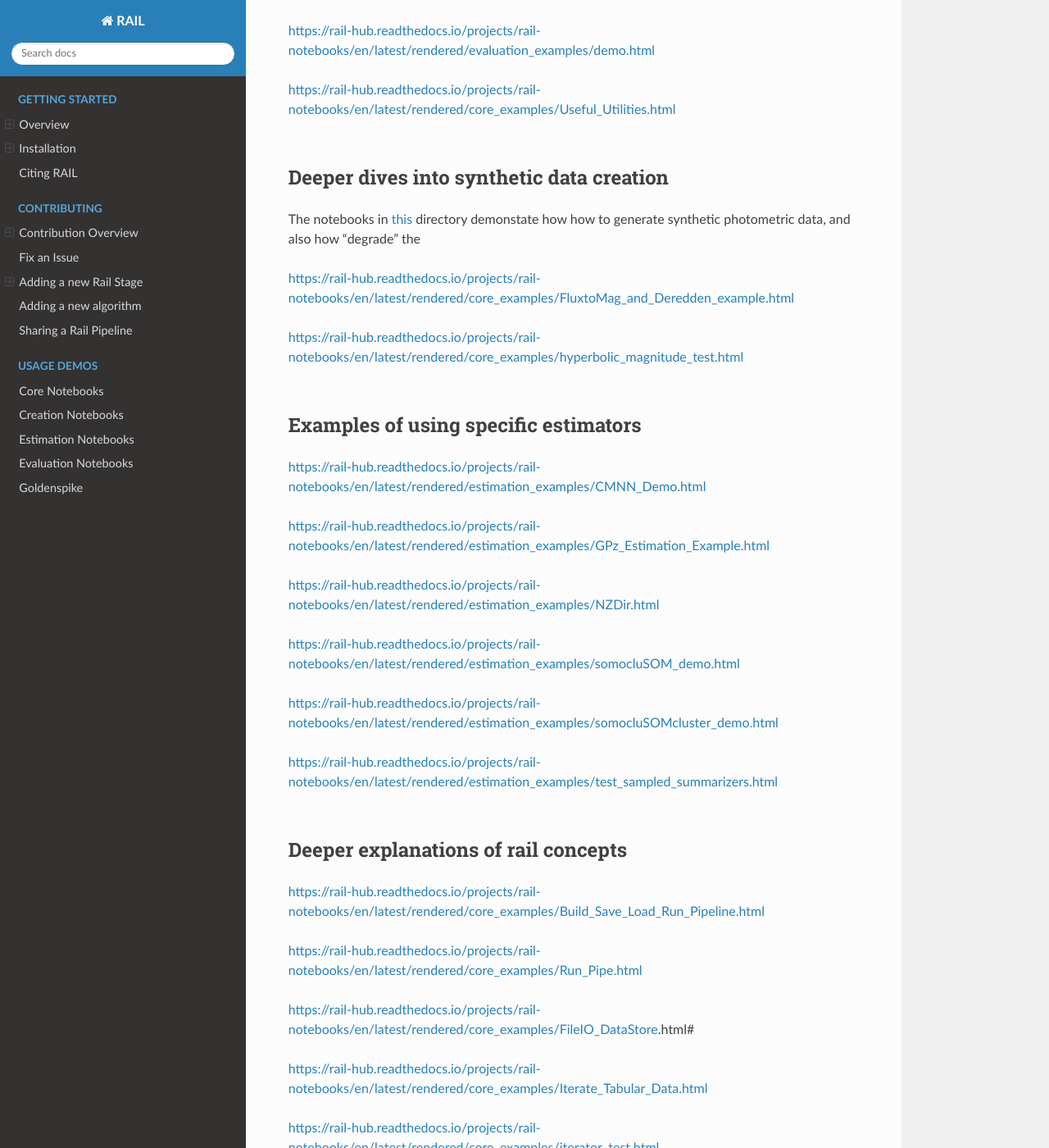
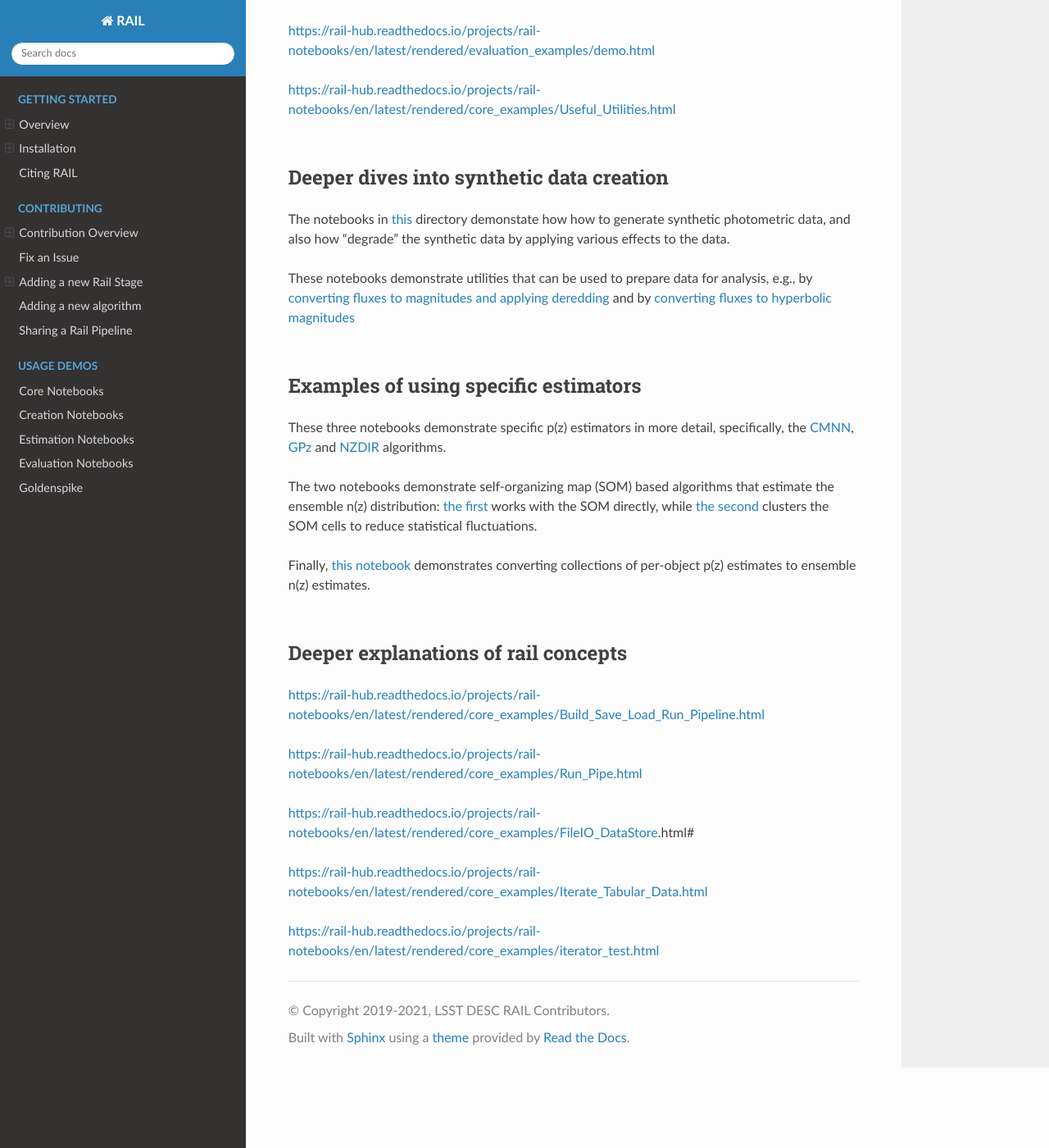
Before and after one commit to LSSTDESC/rail, a Sphinx documentation site: the page built from docs/source/demonstrations.rst, in a window 1280 px wide and 1400 px high, scrolled down 628 px. Shown: the whole window at 82% size. Built offline with Sphinx 7.4.7 and the Read the Docs theme 2.0.0, drawn with Linux system fonts in a browser that asks for light colours; pages that are not in the unit, such as notebooks, are missing from menus; the version number could not be read and is left out.

Commit message:
Update demonstrations.rst

```diff
--- a/docs/source/demonstrations.rst
+++ b/docs/source/demonstrations.rst
@@ -29,30 +29,22 @@ Deeper dives into synthetic data creation
 =========================================
 
 The notebooks in  `this <https://rail-hub.readthedocs.io/projects/rail-notebooks/en/latest/creation_notebooks.html>`_ directory demonstate how
-how to generate synthetic photometric data, and also how "degrade" the
+how to generate synthetic photometric data, and also how "degrade" the synthetic data by applying various effects to the data.
 
-https://rail-hub.readthedocs.io/projects/rail-notebooks/en/latest/rendered/core_examples/FluxtoMag_and_Deredden_example.html
-
-https://rail-hub.readthedocs.io/projects/rail-notebooks/en/latest/rendered/core_examples/hyperbolic_magnitude_test.html
-
-
+These notebooks demonstrate utilities that can be used to prepare data for analysis, e.g., by `converting fluxes to magnitudes and applying deredding <https://rail-hub.readthedocs.io/projects/rail-notebooks/en/latest/rendered/core_examples/FluxtoMag_and_Deredden_example.html>`_ and by `converting fluxes to hyperbolic magnitudes <https://rail-hub.readthedocs.io/projects/rail-notebooks/en/latest/rendered/core_examples/hyperbolic_magnitude_test.html>`_
 
 
 
 Examples of using specific estimators
 =====================================
 
-https://rail-hub.readthedocs.io/projects/rail-notebooks/en/latest/rendered/estimation_examples/CMNN_Demo.html
+These three notebooks demonstrate specific p(z) estimators in more detail, specifically, the `CMNN <https://rail-hub.readthedocs.io/projects/rail-notebooks/en/latest/rendered/estimation_examples/CMNN_Demo.html>`_, `GPz <https://rail-hub.readthedocs.io/projects/rail-notebooks/en/latest/rendered/estimation_examples/GPz_Estimation_Example.html>`_ and `NZDIR
+<https://rail-hub.readthedocs.io/projects/rail-notebooks/en/latest/rendered/estimation_examples/NZDir.html>`_ algorithms.
 
-https://rail-hub.readthedocs.io/projects/rail-notebooks/en/latest/rendered/estimation_examples/GPz_Estimation_Example.html
+The two notebooks demonstrate self-organizing map (SOM) based algorithms that estimate the ensemble n(z) distribution: `the first  <https://rail-hub.readthedocs.io/projects/rail-notebooks/en/latest/rendered/estimation_examples/somocluSOM_demo.html>`_ works with the SOM directly,
+while `the second <https://rail-hub.readthedocs.io/projects/rail-notebooks/en/latest/rendered/estimation_examples/somocluSOMcluster_demo.html>`_ clusters the SOM cells to reduce statistical fluctuations.
 
-https://rail-hub.readthedocs.io/projects/rail-notebooks/en/latest/rendered/estimation_examples/NZDir.html
-
-https://rail-hub.readthedocs.io/projects/rail-notebooks/en/latest/rendered/estimation_examples/somocluSOM_demo.html
-
-https://rail-hub.readthedocs.io/projects/rail-notebooks/en/latest/rendered/estimation_examples/somocluSOMcluster_demo.html
-
-https://rail-hub.readthedocs.io/projects/rail-notebooks/en/latest/rendered/estimation_examples/test_sampled_summarizers.html
+Finally, `this notebook <https://rail-hub.readthedocs.io/projects/rail-notebooks/en/latest/rendered/estimation_examples/test_sampled_summarizers.html>`_ demonstrates converting collections of per-object p(z) estimates to ensemble n(z) estimates.
 
 
 
```
